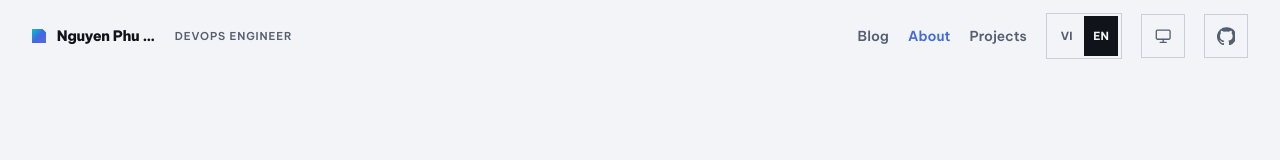
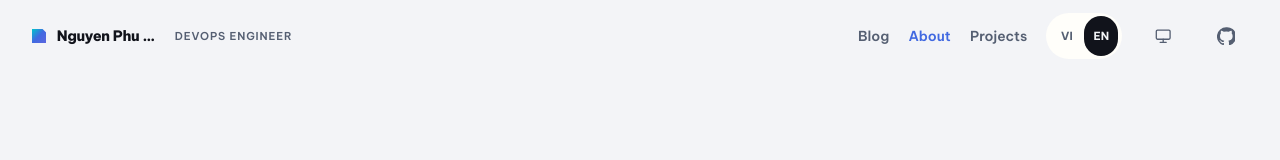
Before and after one commit to TrieuNguyenPhu/portfolio, a Next.js app: page / in a window 1280 px wide. Shown: the top 160 px of the page. Built offline with nearby package versions, Linux system fonts and the light colour scheme.

Commit message:
Round header utility controls

```diff
--- a/app/globals.css
+++ b/app/globals.css
@@ -126,9 +126,11 @@ button:focus-visible {
 #about { scroll-margin-top: 5.25rem; }
 
 .language-switcher {
-  border: 1px solid var(--rule);
+  background: var(--sheet);
+  border: 0;
+  border-radius: 999px;
   display: flex;
-  padding: 0.15rem;
+  padding: 0.2rem;
 }
 
 .language-switcher button {
@@ -136,6 +138,7 @@ button:focus-visible {
   border: 0;
   color: var(--muted);
   cursor: pointer;
+  border-radius: 999px;
   font-size: 0.7rem;
   font-weight: 700;
   min-height: 2.45rem;
@@ -152,7 +155,8 @@ button:focus-visible {
 .nav-shell .nav-github {
   align-items: center;
   background: transparent;
-  border: 1px solid var(--rule);
+  border: 0;
+  border-radius: 50%;
   color: var(--muted);
   cursor: pointer;
   display: inline-flex;
@@ -163,7 +167,7 @@ button:focus-visible {
 }
 
 .theme-toggle:hover,
-.nav-shell .nav-github:hover { border-color: var(--blue); color: var(--ink); }
+.nav-shell .nav-github:hover { background: var(--soft-accent); color: var(--blue); }
 .theme-toggle svg { fill: none; height: 1.15rem; stroke: currentColor; stroke-linecap: round; stroke-linejoin: round; stroke-width: 1.7; width: 1.15rem; }
 .nav-github svg { display: block; fill: currentColor; height: 1.15rem; width: 1.15rem; }
 
```
